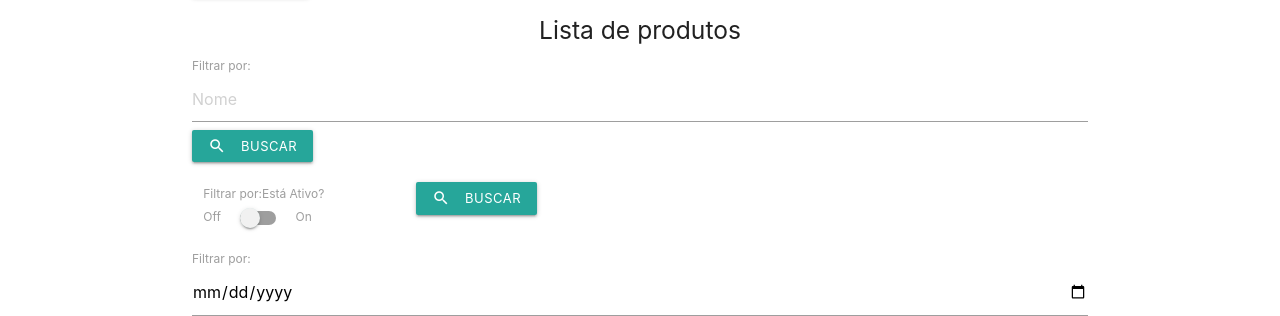
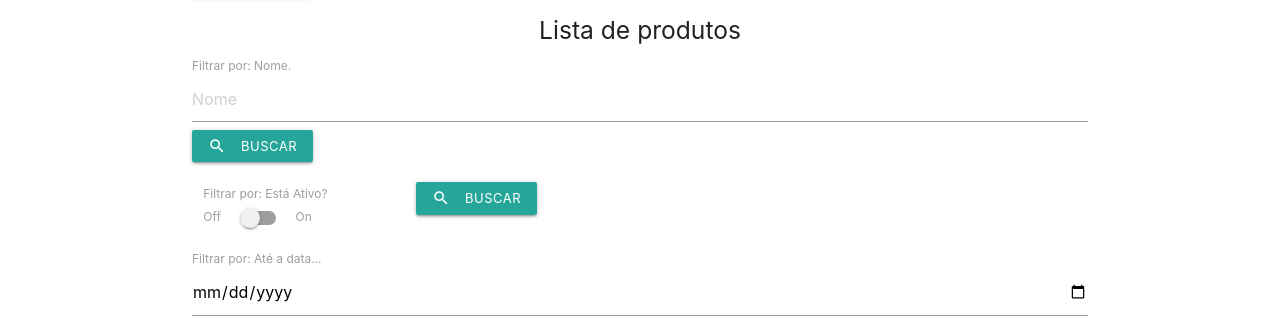
Before and after one commit to caiosantos10/controle-de-estoque-de-produto, a Vue app in the folder projeto-estoque/: page / in a window 1280 px wide. Shown: the part 347-663 px from the top of the page. Built offline with nearby package versions, Linux system fonts and the light colour scheme; no server answers.

Commit message:
Refatorando filtros

```diff
--- a/projeto-estoque/src/App.vue
+++ b/projeto-estoque/src/App.vue
@@ -78,7 +78,7 @@
       <form @submit.prevent="buscarPorNome">
         <div class="row ">
           <div>
-            <label>Filtrar por:</label>
+            <label>Filtrar por: Nome.</label>
             <input type="text" placeholder="Nome" v-model="aux.nome">
           </div>
              <button class="waves-effect waves-light btn-small">Buscar<i class="material-icons left">search</i></button>
@@ -89,7 +89,7 @@
       <form class="" @submit.prevent="buscarPorAtivo">
         <div class="row ">
           <div class="col s3">
-            <label>Filtrar por:</label>
+            <label>Filtrar por: </label>
             <label>Está Ativo?</label>
               <div class="switch">
                 <label>
@@ -108,7 +108,7 @@
       <form class="" @submit.prevent="buscarPorBeforeData">
         <div class="row ">
           <div>
-            <label>Filtrar por:</label>
+            <label>Filtrar por: Até a data...</label>
             <input type="date" placeholder="Até a data..." v-model="aux.dataCadastro">
           </div>
              <button class="waves-effect waves-light btn-small">Buscar<i class="material-icons left">search</i></button>
@@ -217,9 +217,11 @@ export default {
     },
 
     buscarPorBeforeData(){
-      Produto.buscarPorBeforeData(new Date(Date(this.aux.dataCadastro)).getTime()).then(resposta => {
+      let data = new Date().getTime(this.aux.dataCadastro)
+
+      Produto.buscarPorBeforeData(data).then(resposta => {
         this.produtos = resposta.data
-        console.log(resposta.data)
+        console.log(this.aux.dataCadastro, data)
         this.aux = {}
       })
     },
```
